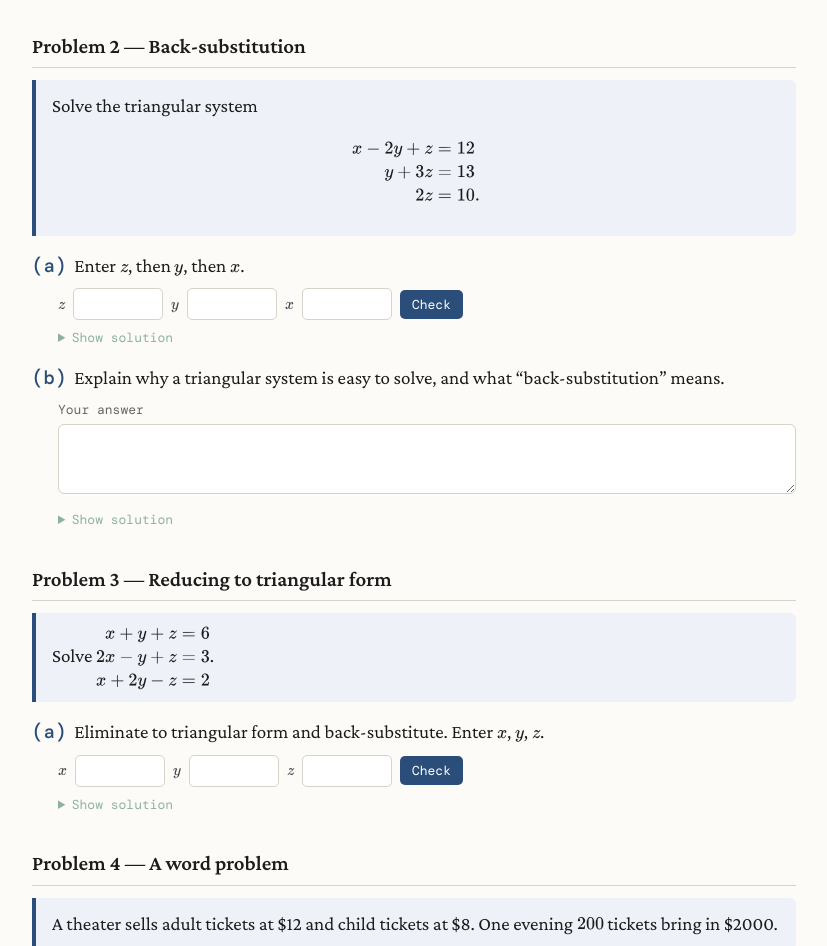
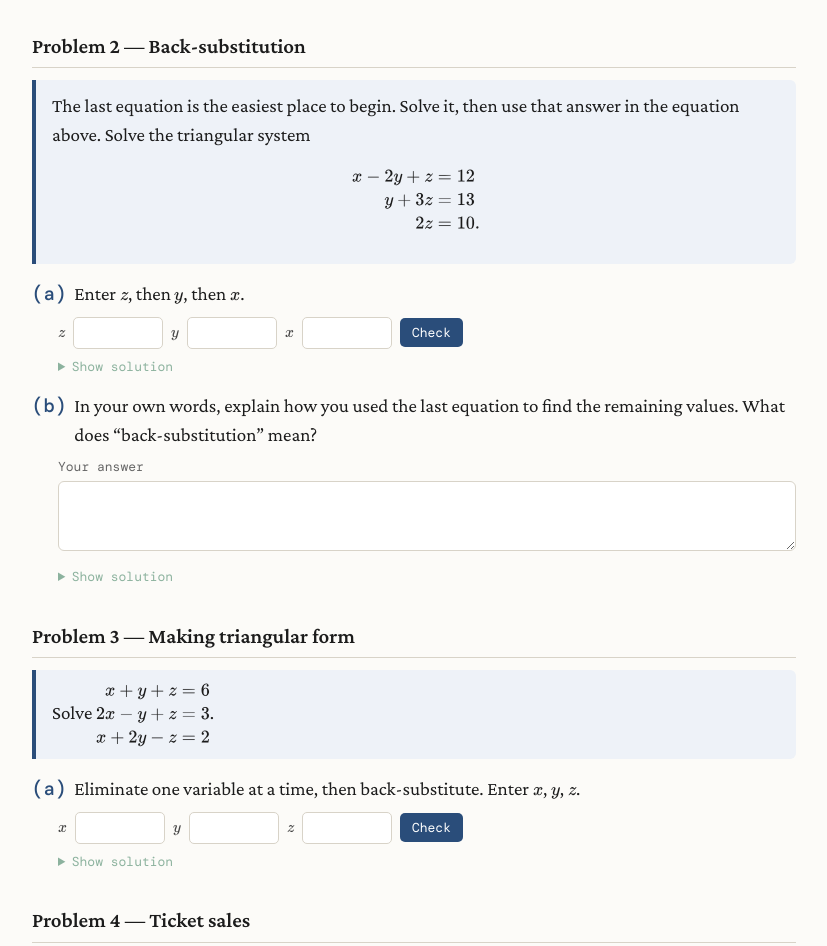
Before and after one commit to bobovski66/Precalculus, a plain HTML site: page labs/Precalc_Week9_Lab.html in a window 1280 px wide. Shown: the part 1091-2037 px from the top of the page, without its empty margins (226-1053 px from the left). Drawn offline with nearby package versions, Linux system fonts and the light colour scheme.

Commit message:
Humanize Week 9 labs/Precalc_Week9_Lab.html while preserving activities and problems

```diff
--- a/labs/Precalc_Week9_Lab.html
+++ b/labs/Precalc_Week9_Lab.html
@@ -90,8 +90,8 @@
 <!-- PROBLEM 1 -->
 <div class="problem" id="p1">
   <h2>Problem 1 — Substitution and the three outcomes</h2>
-  <div class="scenario">A linear system has exactly one of three outcomes: a unique
-  solution, no solution, or infinitely many.</div>
+  <div class="scenario">Two equations can give one pair of values, no possible pair, or many pairs.
+  Here you will see how those answers appear when you use substitution.</div>
 
   <div class="part">
     <div class="part-stem"><span class="part-label">(a)</span>
@@ -138,7 +138,8 @@
 <div class="problem" id="p2">
   <h2>Problem 2 — Back-substitution</h2>
   <div class="scenario">
-    Solve the triangular system
+    The last equation is the easiest place to begin. Solve it, then use that answer
+    in the equation above. Solve the triangular system
     \[
       \begin{aligned}
       x-2y+z&=12\\
@@ -164,8 +165,9 @@
   </div>
   <div class="part">
     <div class="part-stem"><span class="part-label">(b)</span>
-      <span class="part-text">Explain why a triangular system is easy to solve, and what
-      “back-substitution” means.</span></div>
+      <span class="part-text">In your own words, explain how you used the last equation to find the
+      remaining values. What does
+      “back-substitution” mean?</span></div>
     <div class="text-answer"><label>Your answer</label><textarea id="q2b_txt"></textarea></div>
     <details><summary>Show solution</summary><div class="solution">
       <p>The last equation isolates one variable. Once that value is known, substitute it
@@ -176,12 +178,12 @@
 
 <!-- PROBLEM 3 -->
 <div class="problem" id="p3">
-  <h2>Problem 3 — Reducing to triangular form</h2>
+  <h2>Problem 3 — Making triangular form</h2>
   <div class="scenario">Solve \(\begin{aligned}x+y+z&=6\\ 2x-y+z&=3\\ x+2y-z&=2\end{aligned}\).</div>
 
   <div class="part">
     <div class="part-stem"><span class="part-label">(a)</span>
-      <span class="part-text">Eliminate to triangular form and back-substitute. Enter \(x\),
+      <span class="part-text">Eliminate one variable at a time, then back-substitute. Enter \(x\),
       \(y\), \(z\).</span></div>
     <div class="answer-row"><label>\(x\)</label><input type="text" id="q3a_x" data-ans="1">
       <label>\(y\)</label><input type="text" id="q3a_y" data-ans="2">
@@ -198,7 +200,7 @@
 
 <!-- PROBLEM 4 -->
 <div class="problem" id="p4">
-  <h2>Problem 4 — A word problem</h2>
+  <h2>Problem 4 — Ticket sales</h2>
   <div class="scenario">A theater sells adult tickets at \$12 and child tickets at \$8. One
   evening \(200\) tickets bring in \$2000.</div>
 
```
